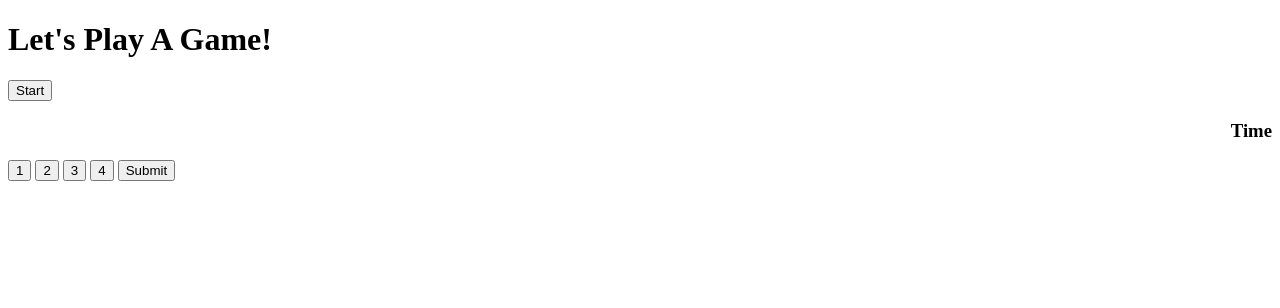
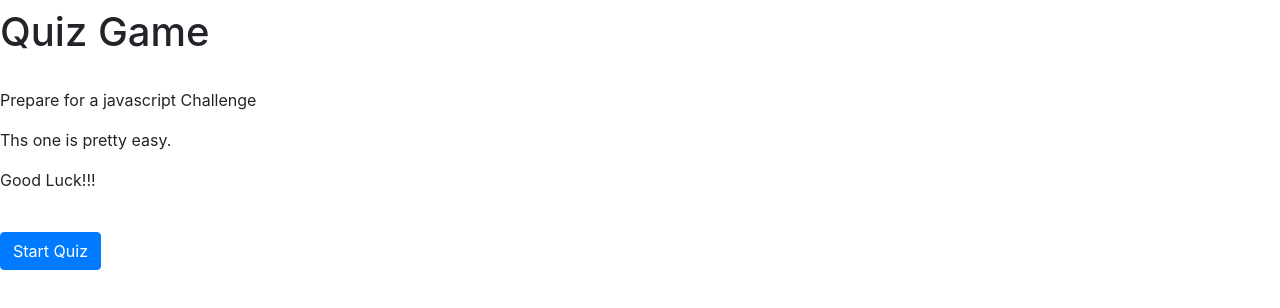
Before and after one commit to rbt00001/QuizGame, a plain HTML site: page index.html in a window 1280 px wide. Drawn offline with nearby package versions, Linux system fonts and the light colour scheme; files that its build step writes are made by us from their sources.

Commit message:
changes made to HTML

```diff
--- a/assets/script.js
+++ b/assets/script.js
@@ -1,13 +1,20 @@
-// add handles to objects inside the DOM
 const start = document.querySelector(".start")
 const buttons = document.querySelectorAll(".button")
 const timeEl = document.querySelector(".time");
-const secondsLeft = 60;
+let secondsLeft = 60;
 
+start.addEventListener("click", function(){
+    function setInterval() {
+        start = setInterval(function() {
+            time();
+        }, 1000)
+    }
+
+})
 
 
 function setTime() {
-    console.log("I Run")
+    var secondsLeft = 5
     var timerInterval = setInterval(function() {
         secondsLeft--;
         timeEl.textContent = secondsLeft + " seconds left.";
--- a/assets/style.css
+++ b/assets/style.css
@@ -0,0 +1,3 @@
+.button {
+    background-color: aqua;
+}
--- a/index.html
+++ b/index.html
@@ -1,30 +1,57 @@
 <!DOCTYPE html>
 <html lang="en">
+
 <head>
     <meta charset="UTF-8">
-    <meta http-equiv="X-UA-Compatible" content="IE=edge">
     <meta name="viewport" content="width=device-width, initial-scale=1.0">
-    <title>QuizGame</title>
-    <link rel="stylesheet" href="./assets/style.css">
+    <link rel="stylesheet" href="https://stackpath.bootstrapcdn.com/bootstrap/4.5.1/css/bootstrap.min.css"
+        integrity="sha384-VCmXjywReHh4PwowAiWNagnWcLhlEJLA5buUprzK8rxFgeH0kww/aWY76TfkUoSX" crossorigin="anonymous">
+    <script src="https://code.jquery.com/jquery-3.5.1.slim.min.js"
+        integrity="sha384-DfXdz2htPH0lsSSs5nCTpuj/zy4C+OGpamoFVy38MVBnE+IbbVYUew+OrCXaRkfj" crossorigin="anonymous">
+    </script>
+    <script src="https://cdn.jsdelivr.net/npm/popper.js@1.16.1/dist/umd/popper.min.js"
+        integrity="sha384-9/reFTGAW83EW2RDu2S0VKaIzap3H66lZH81PoYlFhbGU+6BZp6G7niu735Sk7lN" crossorigin="anonymous">
+    </script>
+    <script src="https://stackpath.bootstrapcdn.com/bootstrap/4.5.1/js/bootstrap.min.js"
+        integrity="sha384-XEerZL0cuoUbHE4nZReLT7nx9gQrQreJekYhJD9WNWhH8nEW+0c5qq7aIo2Wl30J" crossorigin="anonymous">
+    </script>
+    <meta name="viewport" content="width=device-width, initial-scale=1.0">
+    <link rel="stylesheet" href="style.css">
 
+    <title>Code Quiz</title>
 </head>
+
 <body>
-    <header>
-        <h1>Let's Play A Game!</h1>
-        <button class="start">Start</button>
 
-        <h3 class="time" style="text-align:right;"> Time</h3>
-    </header>
+    <h2 class="time"></h2>
+    <div id="container">
+        <div class="row">
+            <div class="col-lg-12">
+                <div id="nameOfQuiz">
+                    <h1>Quiz Game</h1>
+                </div>
+            </div>
 
-    <div id="playArea">
-        <button class="button" id="btn1">1</button>
-        <button class="button" id="btn2">2</button>
-        <button class="button" id="btn3">3</button>
-        <button class="button" id="btn4">4</button>
-        <button class="button" id="submit">Submit</button>
+        </div>
+        <br>
+        <div class="row">
+            <div class="col-sm-12">
+                <div id="para">
+                    <p>Prepare for a javascript Challenge </p>
+                    <p>Ths one is pretty easy.</p>
+                    <p>Good Luck!!!</p>
+                </div>
+            </div>
+        </div>
+        <br>
+        <div id="clicker">
+            <button class="btn btn-primary" type="submits" value="Start Quiz">Start Quiz</button>
+        </div>
+    </div>
+    <script type="text/javascript" src="script.js">
 
-    </div>
-<script src="/assets/script.js" > </script>
+    </script>
+
 </body>
 
 </html>
```
